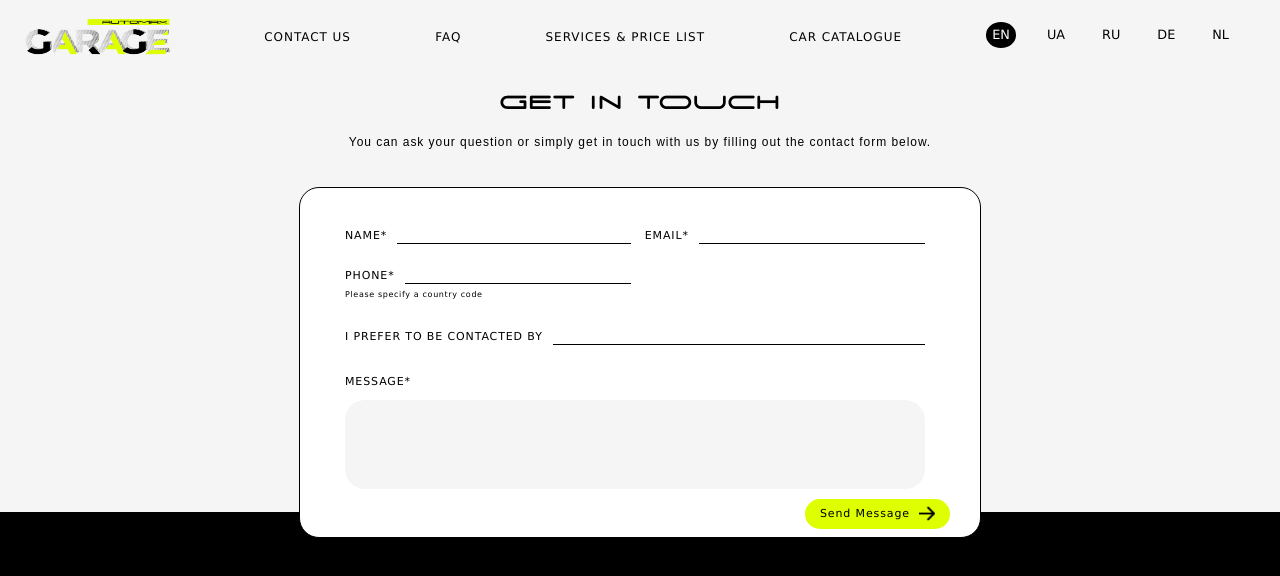
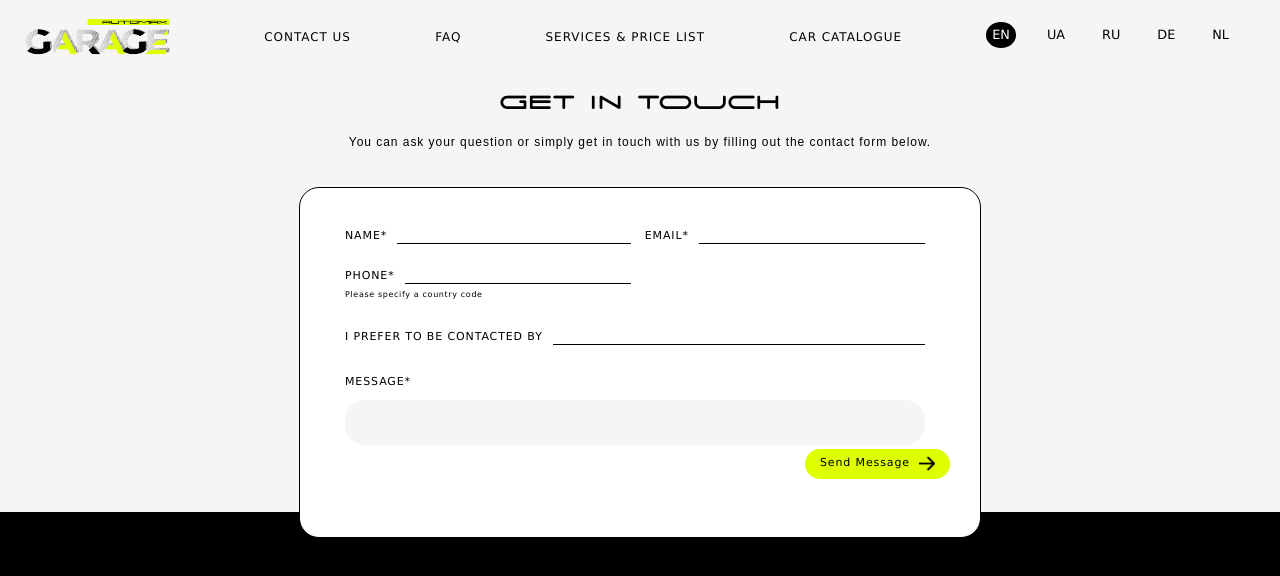
Before and after one commit to DidkivskaOlena/carsite-frontend, a React (Vite) app: page /contacts in a window 1280 px wide. Shown: the top 576 px of the page. Built offline with nearby package versions, Linux system fonts and the light colour scheme.

Commit message:
add send mail

```diff
--- a/package.json
+++ b/package.json
@@ -24,7 +24,7 @@
     "date-fns": "^2.29.3",
     "dayjs": "^1.11.7",
     "filepond": "^4.30.6",
-    "formik": "^2.2.9",
+    "formik": "^2.4.6",
     "i18next": "^23.8.2",
     "i18next-browser-languagedetector": "^7.2.0",
     "lottie-react": "^2.4.0",
@@ -47,7 +47,7 @@
     "styled-components": "^5.3.6",
     "uuidv4": "^6.2.13",
     "validator": "^13.9.0",
-    "yup": "^1.0.0"
+    "yup": "^1.4.0"
   },
   "devDependencies": {
     "@types/react": "^18.2.43",
--- a/src/components/ContactUs/ContactUs.jsx
+++ b/src/components/ContactUs/ContactUs.jsx
@@ -1,38 +1,86 @@
-import style from './ContactUs.module.css'
+import { ErrorMessage, Formik} from 'formik';
+import * as Yup from "yup";
 import { t } from "i18next";
+import { ContactBackground, ContactButton, ContactComment, ContactContainer, ContactForm, ContactGrid, ContactGridItem, ContactImage, ContactInput, ContactItem1, ContactItem2, ContactItem3, ContactItem4, ContactItem5, ContactPrefer, ContactText, ContactTextarea, ContactTitle } from './ContactUsStyled.jsx';
+import { useDispatch } from 'react-redux';
+import { sendMail } from '../../redux/mail/operation.js';
+
+const initialValues = {
+    name: "",
+    email: '',
+    phone: '',
+    prefer: "",
+    message: ""
+  };
+
+const validateSchema = Yup.object().shape({
+    name: Yup.string().required("Name is required"),
+    email: Yup.string()
+        .max(63, "Must be between 6 and 63 characters.")
+        .min(6, "Must be between 6 and 63 characters.")
+        .email("Invalid email address")
+        .matches(
+          /[a-zA-Z]([-.\s]?[0-9a-zA-Z_-]){1,}@/,
+          "The @ symbol must be preceded by at least 2 characters"
+        )
+        .required("Email is required"),
+    phone: Yup.string()
+        .required("Mobile phone is required"),
+    prefer: Yup.string()
+        .max(100, "Max 100 characters."),
+    message: Yup.string()
+        .max(500, "Must be between 5 and 500 characters.")
+        .min(5, "Must be between 5 and 500 characters.")
+        .required("Message is required"),
+})
 
 export function ContactUs() {
-    console.log();
+    const dispatch = useDispatch();
+
     return(
-        <div className={style.container}>
-            <h1 className={style.title}>{t(`contactus.title`)}</h1>
-            <p className={style.text}>{t(`contactus.text`)}</p>
-            <form action="https://submit-form.com/P1j7Dh64i" className={style.component} name="contact_form" autoComplete="on" noValidate method="POST">
-                <div className={style.gridContainer}>
-                    <div className={style.item}>
-                        <label htmlFor="name" className={style.gridItem1}>{t(`contactus.name`)}*</label>
-                        <input type='text' id="name" name='name' className={style.input} required></input>
-                    </div>
-                    <div className={style.item}>
-                        <label htmlFor="email" className={style.gridItem2}>EMAIL*</label>
-                        <input type='email' id='email' name='email' className={style.input} required></input>
-                    </div>
-                    <div className={style.item}>
-                        <label htmlFor='phone' className={style.gridItem3}>{t(`contactus.phone`)}*</label>
-                        <input type='tel' id='phone' name='phone' className={style.input} required></input>
-                    </div>
-                    <p className={style.comment}>{t(`contactus.comment`)}</p>
-                    <div className={style.itemcontact}>
-                        <label htmlFor='prefer' className={style.gridItem4}>{t(`contactus.prefer`)}</label>
-                        <input type='text' id='prefer' name='prefer' className={style.input}></input>
-                    </div>
-                    <div className={style.gridItem5}>
-                        <label>{t(`contactus.message`)}*<textarea rows="4" type='text' name='masssage' className={style.textarea} required></textarea></label>
-                    </div>
-                </div>
-                <button type='submit' className={style.button}>{t(`contactus.button`)}<img className={style.buttonimg} src="/arrowcontacts.png"/></button>
-            </form>
-            <div className={style.background}></div>
-        </div>
+        <ContactContainer >
+            <ContactTitle >{t(`contactus.title`)}</ContactTitle>
+            <ContactText>{t(`contactus.text`)}</ContactText>
+            <Formik
+                initialValues={initialValues}
+                validationSchema={validateSchema}
+                onSubmit={(values) => {
+                    dispatch(sendMail(values))
+                }}
+                >
+
+                <ContactForm >
+                <ContactGrid>
+                    <ContactGridItem>
+                        <ContactItem1 htmlFor="name">{t(`contactus.name`)}*</ContactItem1>
+                        <ContactInput type='text' id="name" name='name' required></ContactInput>
+                        <ErrorMessage name="name" component="div"></ErrorMessage>
+                    </ContactGridItem>
+                    <ContactGridItem>
+                        <ContactItem2 htmlFor="email" >EMAIL*</ContactItem2>
+                        <ContactInput type='email' id='email' name='email' required></ContactInput>
+                        <ErrorMessage name="email" component="div"></ErrorMessage>
+                    </ContactGridItem>
+                    <ContactGridItem>
+                        <ContactItem3 htmlFor='phone' >{t(`contactus.phone`)}*</ContactItem3>
+                        <ContactInput type='tel' id='phone' name='phone' required></ContactInput>
+                        <ErrorMessage name="phone" component="div"></ErrorMessage>
+                    </ContactGridItem>
+                    <ContactComment >{t(`contactus.comment`)}</ContactComment>
+                    <ContactPrefer >
+                        <ContactItem4 htmlFor='prefer' >{t(`contactus.prefer`)}</ContactItem4>
+                        <ContactInput type='text' id='prefer' name='prefer'></ContactInput>
+                        <ErrorMessage name="prefer" component="div"></ErrorMessage>
+                    </ContactPrefer>
+                    <ContactItem5 >
+                        <label>{t(`contactus.message`)}*<ContactTextarea rows="4" type='text' name='message' required></ContactTextarea></label>
+                        <ErrorMessage name="message" component="div"></ErrorMessage>
+                    </ContactItem5>
+                </ContactGrid>
+                <ContactButton type='submit' >{t(`contactus.button`)}<ContactImage src="/arrowcontacts.png"/></ContactButton>
+            </ContactForm>
+            </Formik>
+            <ContactBackground></ContactBackground>
+        </ContactContainer>
     )
 }
--- a/src/components/ContactUs/ContactUs.module.css
+++ b/src/components/ContactUs/ContactUsStyled.jsx
@@ -1,10 +1,13 @@
-.container{
+import { Field, Form } from "formik";
+import styled from "styled-components";
+
+export const ContactContainer = styled.div`
         text-align: center;
         width: 100%;
         height: 100%;
-}
+    `
 
-.component{
+export const ContactForm = styled(Form)`
     background-color: #FFFFFF;
     z-index: 10;
     border: 1px solid #000000;
@@ -17,44 +20,42 @@
         padding: 40px 55px 55px 45px;
     }
 
-    @media (min-width: 1401px) and (max-width: 1600px) {
+    @media (min-width: 1401px) and (max-width: 1600px){
         width: 886px;
         height: 480px;
         padding: 53px 70px 70px 57px;
     }
 
-    @media screen and (min-width: 1601px) {
-        padding: 60px 80px 80px 65px;
+    @media (min-width: 1601px){
         width: 1077px;
         height: 584px;
+        padding: 60px 80px 80px 65px;
     }
-}
+`
 
-.title{
+export const ContactTitle = styled.h1`
     font-family: 'SA Thousand', 'Trebuchet MS', sans-serif;
     line-height: 3;
     letter-spacing: 0.08em;
 
-    @media (min-width: 1024px) and (max-width: 1400px) {
+    @media (min-width: 1024px) and (max-width: 1400px){
         font-size: 18px;
         margin-top: 14px;
         margin-bottom: 5px;
     }
-
-    @media (min-width: 1401px) and (max-width: 1600px) {
+    @media (min-width: 1401px) and (max-width: 1600px){
         font-size: 24px;
         margin-top: 18px;
         margin-bottom: 5px;
     }
-
-    @media screen and (min-width: 1600px) {
+    @media (min-width: 1601px){
         font-size: 27px;
         margin-top: 20px;
         margin-bottom: 5px;
     }
-}
+    `
 
-.text{
+export const ContactText = styled.p`
     font-family: "Jura", sans-serif;
     line-height: 1.1;
     letter-spacing: 0.08em;
@@ -76,9 +77,49 @@
         font-size: 18px;
         margin-bottom: 58px;
     }
+    `
+
+
+    export const ContactGrid = styled.div`
+    display: grid;
+    grid-template-columns: auto auto;
+    justify-items: stretch;
+
+    @media (min-width: 1024px) and (max-width: 1400px) {
+        grid-template-rows: 25px 6px 25px 30px;
+        gap: 15px 14px;
     }
 
-.input{
+    @media (min-width: 1401px) and (max-width: 1600px) {
+        gap: 20px 18px;
+        grid-template-rows: 38px 8px 38px 48px;
+      }
+
+    @media screen and (min-width: 1601px) {
+        gap: 25px 20px;
+        grid-template-rows: 50px 10px 50px 60px;
+    }
+    `
+
+    export const ContactGridItem = styled.div`
+    display: flex;
+    width: 100%;
+    align-items: baseline;
+    font-size: 18px;
+    letter-spacing: 0.08em;
+    font-family:'Lucida Sans', 'Lucida Sans Regular', 'Lucida Grande', 'Lucida Sans Unicode', Geneva, Verdana, sans-serif;
+    /* font-weight: 600; */
+
+    @media (min-width: 1024px) and (max-width: 1400px) {
+        font-size: 11px;
+    }
+
+    @media (min-width: 1401px) and (max-width: 1600px) {
+        font-size: 16px;
+      }
+    `
+
+    export const ContactInput = styled(Field)`
     width: 36%;
     color: #000;
     border: none;
@@ -101,13 +142,13 @@
     @media (min-width: 1401px) and (max-width: 1600px) {
         font-size: 18px;
       }
-}
 
-input:-internal-autofill-selected {
+      &:-internal-autofill-selected {
         background-color: white !important;
     }
+    `
 
-.textarea{
+export const ContactTextarea = styled(Field)`
     resize: none;
     width: 100%;
     background-color: #F5F5F5;
@@ -125,48 +166,9 @@ input:-internal-autofill-selected {
     @media (min-width: 1401px) and (max-width: 1600px) {
         font-size: 18px;
       }
-}
+    `
 
-.gridContainer{
-    display: grid;
-    grid-template-columns: auto auto;
-    justify-items: stretch;
-
-    @media (min-width: 1024px) and (max-width: 1400px) {
-        grid-template-rows: 25px 6px 25px 30px;
-        gap: 15px 14px;
-    }
-
-    @media (min-width: 1401px) and (max-width: 1600px) {
-        gap: 20px 18px;
-        grid-template-rows: 38px 8px 38px 48px;
-      }
-
-    @media screen and (min-width: 1601px) {
-        gap: 25px 20px;
-        grid-template-rows: 50px 10px 50px 60px;
-    }
-}
-
-.item{
-    display: flex;
-    width: 100%;
-    align-items: baseline;
-    font-size: 18px;
-    letter-spacing: 0.08em;
-    font-family:'Lucida Sans', 'Lucida Sans Regular', 'Lucida Grande', 'Lucida Sans Unicode', Geneva, Verdana, sans-serif;
-    /* font-weight: 600; */
-
-    @media (min-width: 1024px) and (max-width: 1400px) {
-        font-size: 11px;
-    }
-
-    @media (min-width: 1401px) and (max-width: 1600px) {
-        font-size: 16px;
-      }
-}
-
-.comment{
+export const ContactComment = styled.p`
     grid-column: 1/2;
     font-size: 12px;
     text-align: left;
@@ -180,9 +182,9 @@ input:-internal-autofill-selected {
     @media (min-width: 1401px) and (max-width: 1600px) {
         font-size: 11px;
       }
-}
+    `
 
-.itemcontact{
+export const ContactPrefer = styled.div`
     grid-column: 1/3;
     display: flex;
     width: 100%;
@@ -198,29 +200,29 @@ input:-internal-autofill-selected {
     @media (min-width: 1401px) and (max-width: 1600px) {
         font-size: 16px;
       }
-}
+    `
 
-.gridItem1{
+    export const ContactItem1 = styled.label`
     grid-column: 1/2;
     line-height: 0;
-}
+    `
 
-.gridItem2{
+    export const ContactItem2 = styled.label`
     grid-column: 2/3;
     line-height: 0;
-}
+    `
 
-.gridItem3{
+    export const ContactItem3 = styled.label`
     grid-column: 1/2;
     line-height: 1.5;
-}
+    `
 
-.gridItem4{
+    export const ContactItem4 = styled.label`
     grid-column: 1/3;
     line-height: 1.1;
-}
+    `
 
-.gridItem5{
+    export const ContactItem5 = styled.div`
     text-align: left;
     grid-column: 1/3;
     font-size: 18px;
@@ -235,18 +237,18 @@ input:-internal-autofill-selected {
     @media (min-width: 1401px) and (max-width: 1600px) {
         font-size: 16px;
       }
-}
+    `
 
-.background{
+    export const ContactBackground = styled.div`
     background-color: black;
     width: 100%;
     height: 36vh;
     position: absolute;
     bottom: 0;
     z-index: -2;
-}
+    `
 
-.button{
+    export const ContactButton = styled.button`
     position: relative;
     left: 650px;
     top: 30px;
@@ -282,9 +284,9 @@ input:-internal-autofill-selected {
         left: 730px;
         top: 15px;
     }
+    `
+
+    export const ContactImage = styled.img`
+    width: 16px;
     }
-
-.buttonimg{
-    width: 16px;
-
-}
+    `
--- /dev/null
+++ b/src/redux/mail/operation.js
@@ -0,0 +1,19 @@
+import axios from "axios";
+import { createAsyncThunk } from "@reduxjs/toolkit";
+
+// axios.defaults.baseURL = 'https://carsite-backend.onrender.com';
+axios.defaults.baseURL = 'http://localhost:8000';
+
+export const sendMail = createAsyncThunk(
+  "mail/sendMail",
+  async (newMail, thunkAPI) => {
+    try {
+      const res = await axios.post("/api/mail", newMail, {
+        headers: { "Content-Type": "multipart/form-data" },
+      });
+      return res.data;
+    } catch (error) {
+      return thunkAPI.rejectWithValue(error);
+    }
+  }
+);
--- /dev/null
+++ b/src/redux/mail/selectors.js
@@ -0,0 +1,5 @@
+export const selectMail = (state) => state.mail;
+
+export const selectIsLoading = (state) => state.mail.isLoading;
+
+export const selectError = (state) => state.mail.error;
```
Also changed, not shown: src/components/ContactUs/Done.jsx (added, +9 -0 lines), src/redux/mail/mailSlice.js (added, +46 -0 lines), 1 other file (tests, documents, lock files or other folders). Lines whose indentation alone changed are shown as unchanged.
